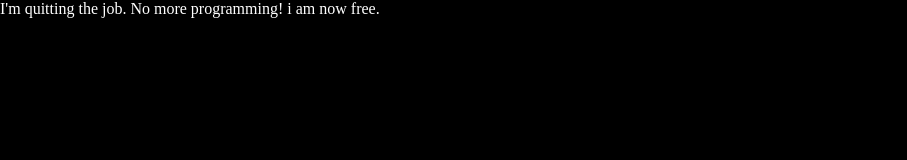
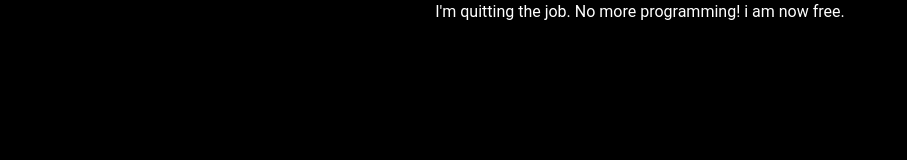
Before and after one commit to Emmet-v15/v15-studio, a website: page public/final/index.html in a window 1280 px wide. Shown: the whole page, without its empty margins (0-907 px from the left). Drawn offline with Linux system fonts and the light colour scheme.

Commit message:
aprils fools

```diff
--- a/public/final/index.html
+++ b/public/final/index.html
@@ -14,6 +14,11 @@
                 overflow: hidden;
                 background-color: black;
                 color: #fff;
+                font-family: "Roboto", sans-serif;
+                font-size: 16px;
+                font-weight: 400;
+                line-height: 1.5;
+                text-align: center;
             }
         </style>
     </head>
```
